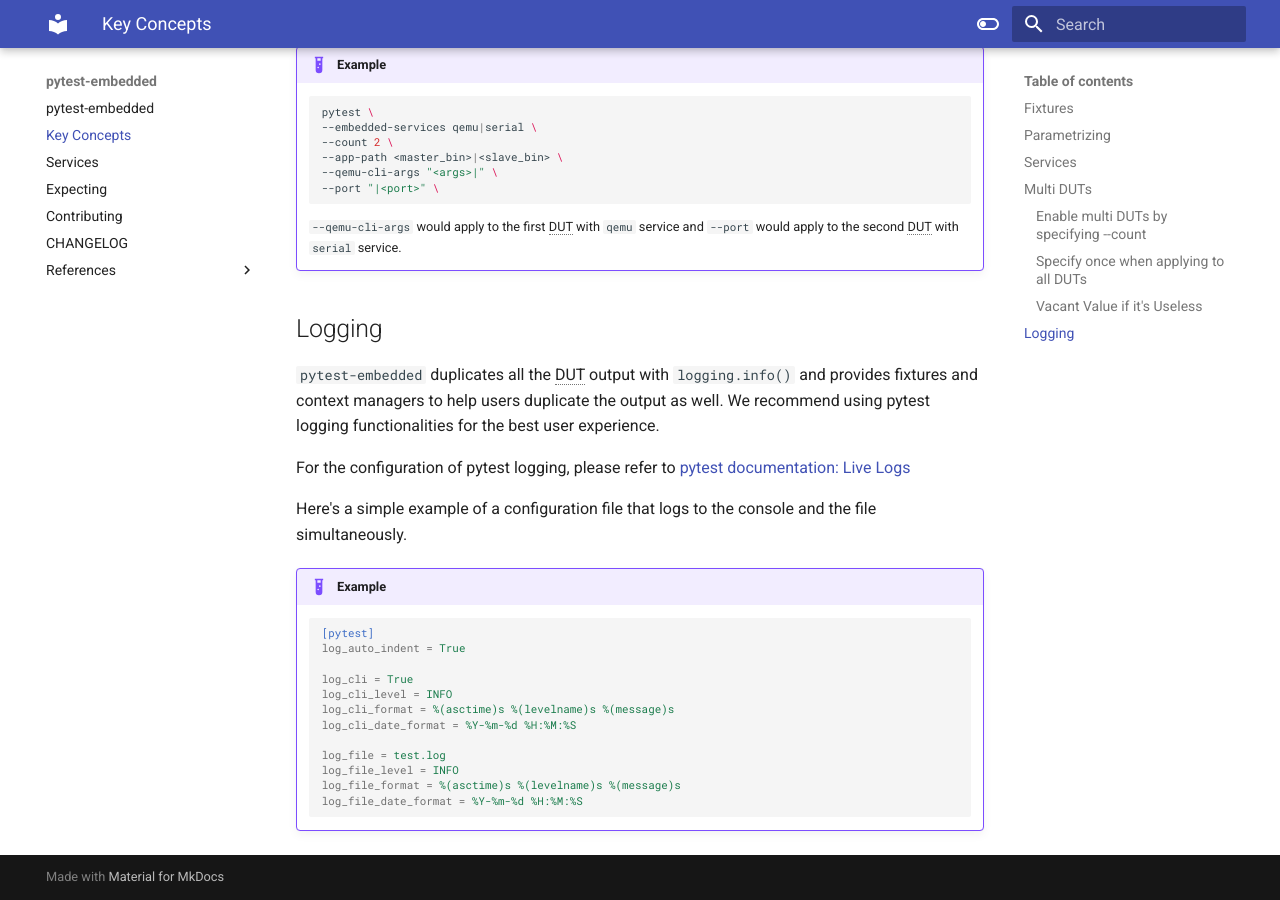
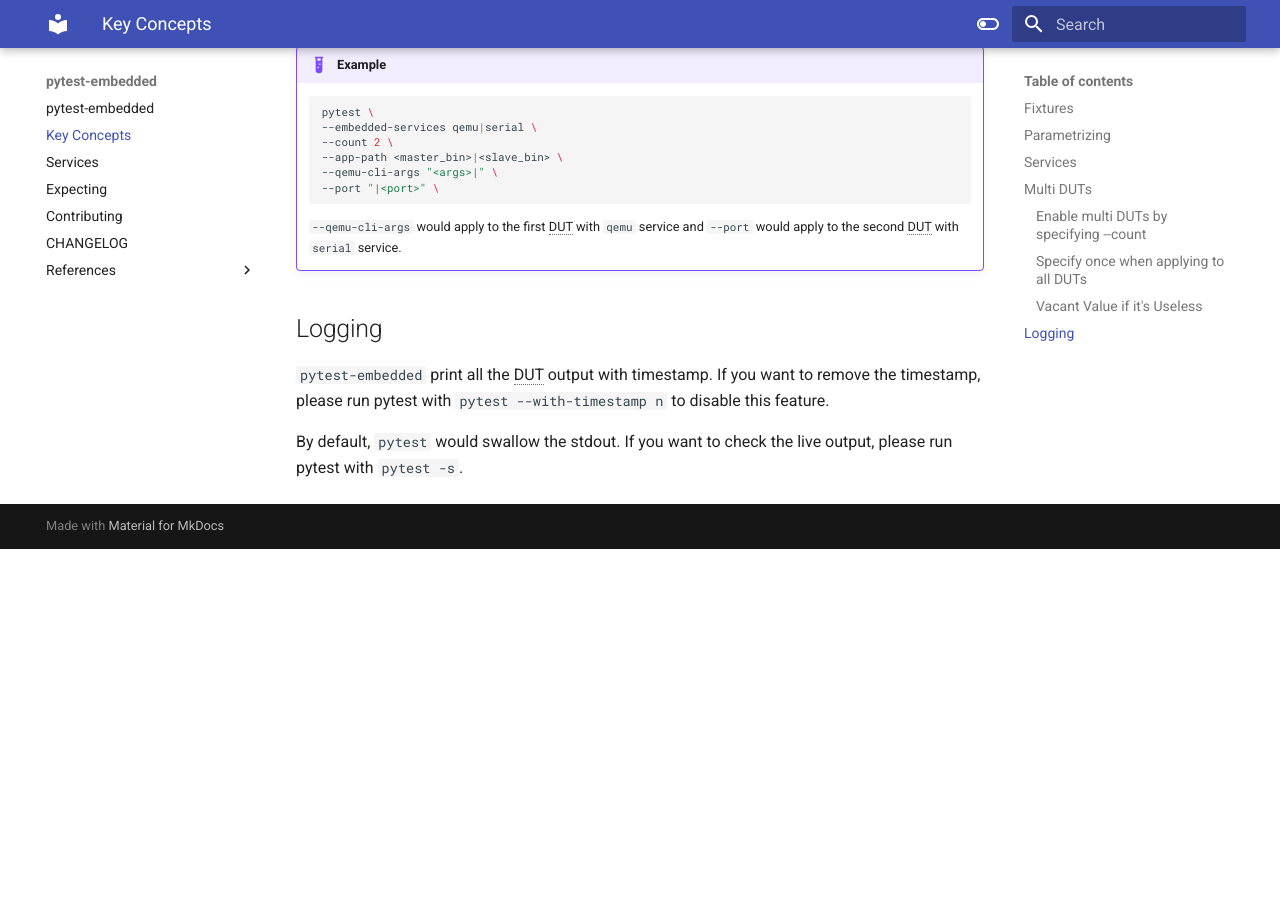
Before and after one commit to espressif/pytest-embedded, an MkDocs documentation site: the page built from docs/key_concepts.md, in a window 1280 px wide and 900 px high, scrolled down 2626 px. Built offline with MkDocs 1.6.1 and Material for MkDocs 9.7.7, drawn with Linux system fonts in a browser that asks for light colours; after the commit the page ends 3175 px from its top, so only the background shows below that; some of the changed text lies outside the part shown.

Commit message:
docs: replace logging with print

````diff
--- a/docs/key_concepts.md
+++ b/docs/key_concepts.md
@@ -13,7 +13,8 @@ Each test case would initialize a few fixtures. The most important fixtures are:
 - `app`, the built binary
 - `dut`, a DUT test unit.
 
-    A DUT would contain several daemon threads. The output of each thread would be redirected to `pexpect_proc` and logged by `logging.info()`.
+    A DUT would contain several daemon threads. The output of each thread would be redirected to `pexpect_proc` and
+    be printed with timestamp by default.
 
 You can run `pytest --fixtures` to get all the fixtures defined with `pytest-embedded`.
 They are under the section `fixtures defined from pytest_embedded.plugin`.
@@ -121,28 +122,9 @@ Sometimes one option is only useful when enabling specific services. You can set
 
 ## Logging
 
-`pytest-embedded` duplicates all the DUT output with `logging.info()` and provides fixtures and context managers to help users duplicate the output as well.
-We recommend using pytest logging functionalities for the best user experience.
+`pytest-embedded` print all the DUT output with timestamp. If you want to remove the timestamp, please run pytest with
+`pytest --with-timestamp n` to disable this feature.
 
-For the configuration of pytest logging, please refer to [pytest documentation: Live Logs](https://docs.pytest.org/en/stable/logging.html#live-logs)
-
-Here's a simple example of a configuration file that logs to the console and the file simultaneously.
-
-!!! example
-
-    ```ini
-    [pytest]
-    log_auto_indent = True
-
-    log_cli = True
-    log_cli_level = INFO
-    log_cli_format = %(asctime)s %(levelname)s %(message)s
-    log_cli_date_format = %Y-%m-%d %H:%M:%S
-
-    log_file = test.log
-    log_file_level = INFO
-    log_file_format = %(asctime)s %(levelname)s %(message)s
-    log_file_date_format = %Y-%m-%d %H:%M:%S
-    ```
+By default, `pytest` would swallow the stdout. If you want to check the live output, please run pytest with `pytest -s`.
 
 --8<-- "docs/abbr.md"
````
Also changed, not shown: docs/services.md (+2 -1 lines), pytest-embedded-jtag/README.md (+1 -1 lines), pytest-embedded-qemu/README.md (+2 -2 lines), pytest-embedded-serial/README.md (+1 -1 lines), 2 other files.
